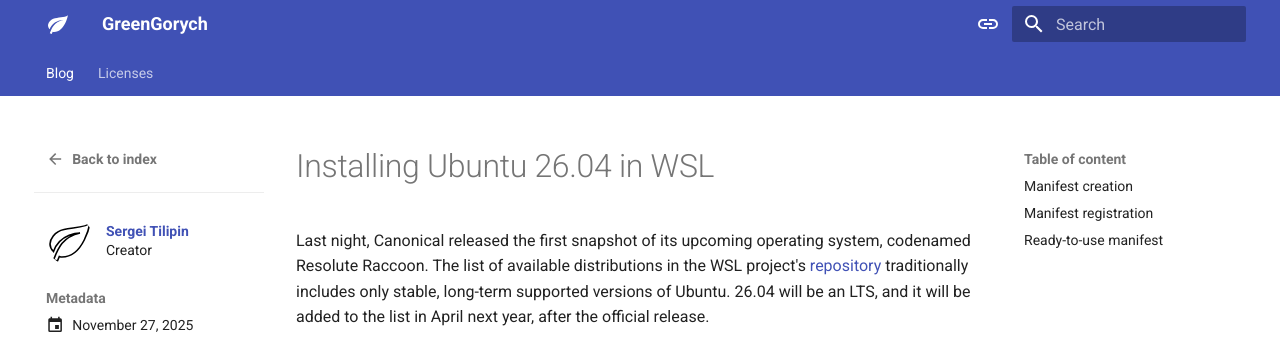
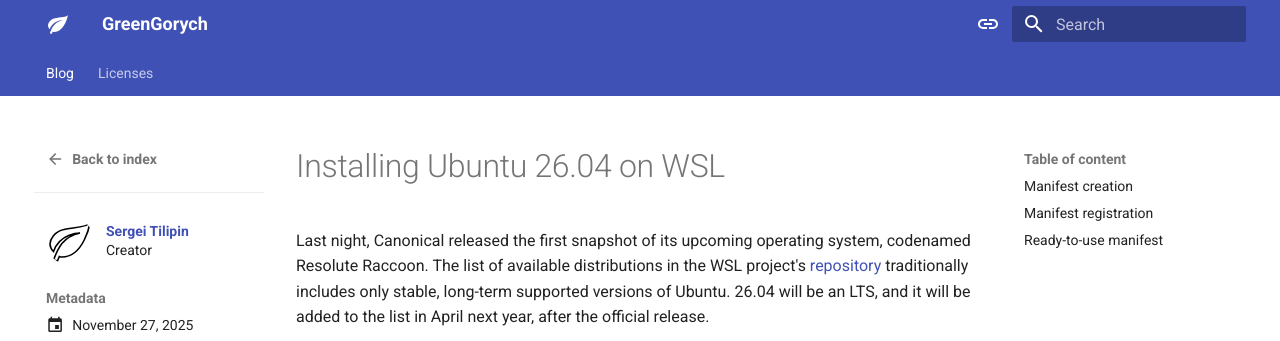
Before and after one commit to greengorych/greengorych.io, an MkDocs documentation site: the page built from docs/posts/installing-ubuntu-26-04-on-wsl.md, in a window 1280 px wide and 900 px high. Shown: the top 341 px of the window. Built offline with MkDocs 1.6.1 and Material for MkDocs 9.7.7, drawn with Linux system fonts in a browser that asks for light colours.

```diff
--- a/docs/posts/installing-ubuntu-26.04-in-wsl.md
+++ b/docs/posts/installing-ubuntu-26-04-on-wsl.md
@@ -9,10 +9,10 @@ categories:
   - Ubuntu
   - WSL
 description: >-
-  How to install Ubuntu 26.04 in WSL using a custom distribution list, registry settings, and a ready-to-use manifest with additional Linux distributions.
+  How to install Ubuntu 26.04 on WSL using a custom distribution list, registry settings, and a ready-to-use manifest with additional Linux distributions.
 ---
 
-# Installing Ubuntu 26.04 in WSL
+# Installing Ubuntu 26.04 on WSL
 
 Last night, Canonical released the first snapshot of its upcoming operating system, codenamed Resolute Raccoon. The list of available distributions in the WSL project's [repository][WSL] traditionally includes only stable, long-term supported versions of Ubuntu. 26.04 will be an LTS, and it will be added to the list in April next year, after the official release.
 
```
